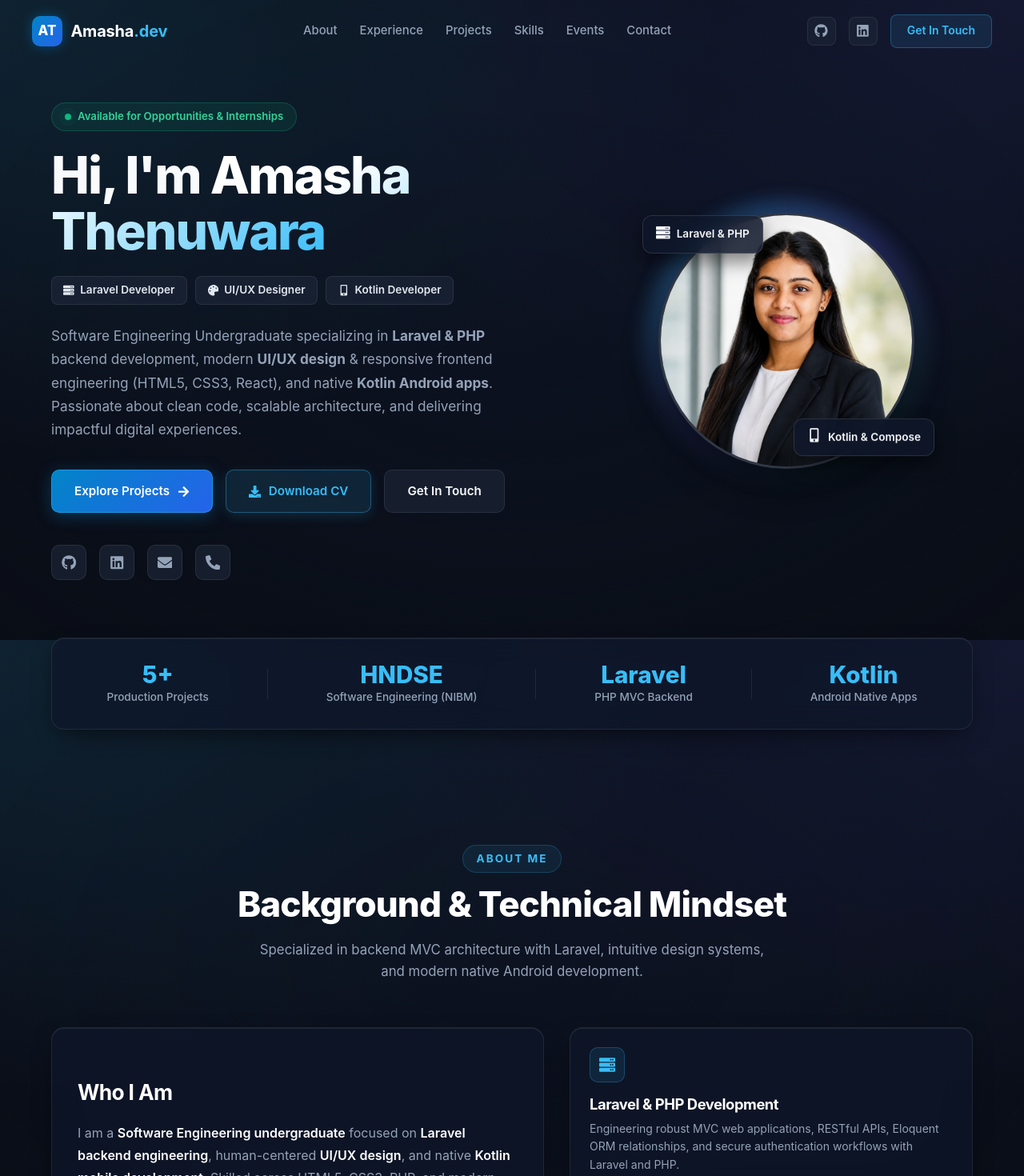
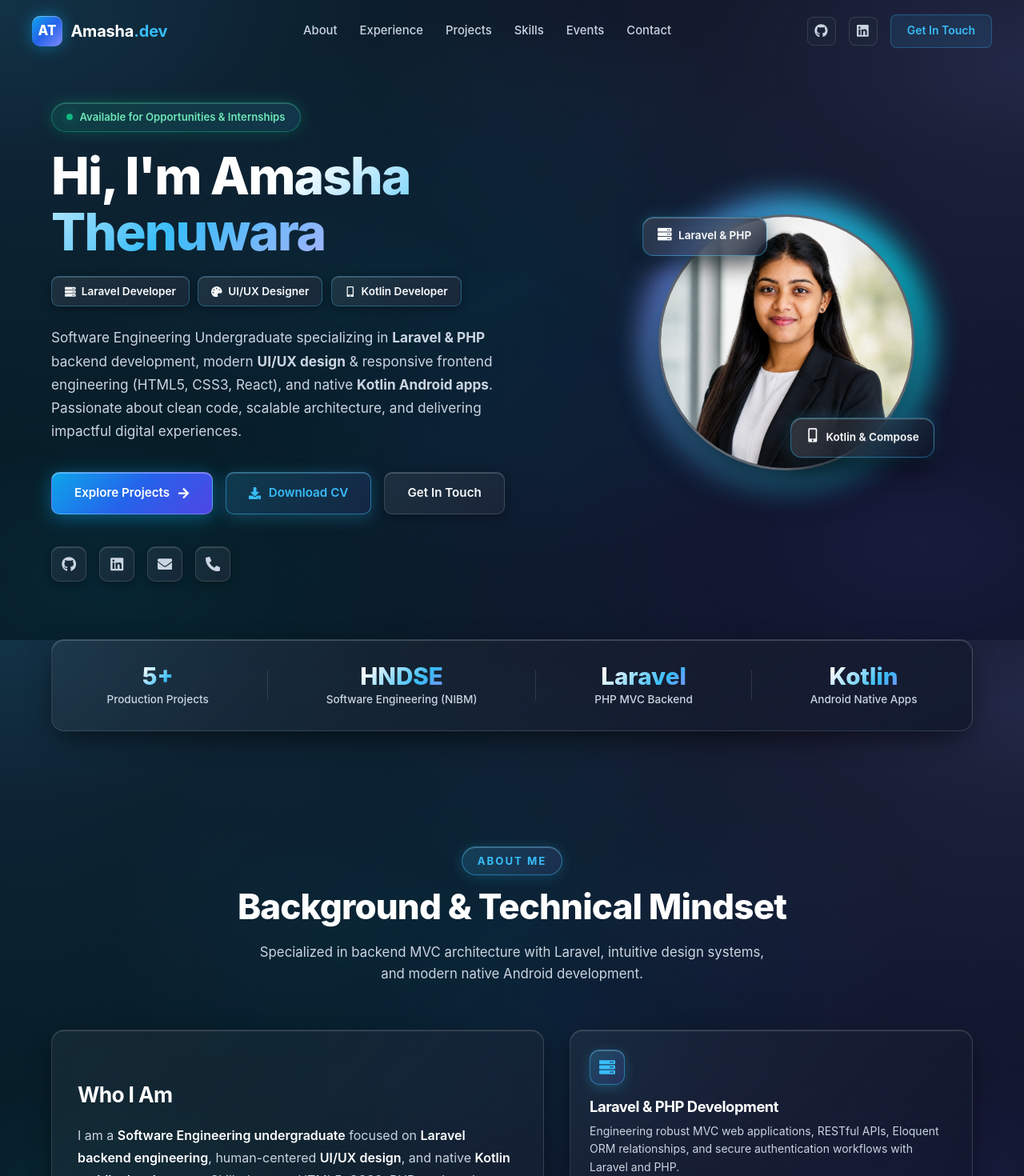
Before and after one commit to AmashaThenuwara/My_Portfolio, a React (Vite) app in the folder amasha-portfolio/: page / in a window 1280 px wide. Shown: the top 1470 px of the page at 80% size. Built offline with nearby package versions, Linux system fonts and the light colour scheme.

Commit message:
Elevate UI colors to luminous, shiny, and brighter aesthetic with crystal glass and ambient glowing aura

```diff
--- a/amasha-portfolio/src/components/About.css
+++ b/amasha-portfolio/src/components/About.css
@@ -77,12 +77,13 @@
   justify-content: center;
   width: 44px;
   height: 44px;
-  border-radius: 10px;
-  background: rgba(56, 189, 248, 0.1);
-  border: 1px solid rgba(56, 189, 248, 0.25);
-  color: var(--accent-cyan);
+  border-radius: 12px;
+  background: linear-gradient(135deg, rgba(56, 189, 248, 0.22) 0%, rgba(99, 102, 241, 0.18) 100%);
+  border: 1px solid rgba(56, 189, 248, 0.45);
+  color: #38bdf8;
   font-size: 1.25rem;
   margin-bottom: 1rem;
+  box-shadow: 0 4px 15px rgba(56, 189, 248, 0.25), inset 0 1px 0 rgba(255, 255, 255, 0.25);
 }
 
 .highlight-title {
--- a/amasha-portfolio/src/components/Hero.css
+++ b/amasha-portfolio/src/components/Hero.css
@@ -35,13 +35,22 @@
   display: inline-flex;
   align-items: center;
   gap: 0.45rem;
-  padding: 0.4rem 0.9rem;
-  background: rgba(30, 41, 59, 0.6);
-  border: 1px solid rgba(255, 255, 255, 0.08);
-  border-radius: 8px;
+  padding: 0.45rem 1rem;
+  background: linear-gradient(135deg, rgba(255, 255, 255, 0.08) 0%, rgba(30, 41, 59, 0.75) 100%);
+  border: 1px solid rgba(56, 189, 248, 0.35);
+  border-radius: 9px;
   font-size: 0.85rem;
   font-weight: 600;
-  color: #e2e8f0;
+  color: #f8fafc;
+  box-shadow: 0 2px 12px rgba(0, 0, 0, 0.4), inset 0 1px 0 rgba(255, 255, 255, 0.2);
+  transition: all 0.25s ease;
+}
+
+.role-tag:hover {
+  border-color: #38bdf8;
+  color: #ffffff;
+  box-shadow: 0 4px 18px rgba(56, 189, 248, 0.35), inset 0 1px 0 rgba(255, 255, 255, 0.3);
+  transform: translateY(-2px);
 }
 
 .hero-description {
@@ -68,20 +77,20 @@
   border-radius: 10px;
   font-weight: 600;
   font-size: 0.95rem;
-  color: var(--accent-cyan);
-  background: rgba(56, 189, 248, 0.12);
-  border: 1px solid rgba(56, 189, 248, 0.35);
-  box-shadow: 0 4px 15px rgba(56, 189, 248, 0.15);
+  color: #38bdf8;
+  background: linear-gradient(135deg, rgba(56, 189, 248, 0.18) 0%, rgba(99, 102, 241, 0.12) 100%);
+  border: 1px solid rgba(56, 189, 248, 0.5);
+  box-shadow: 0 4px 20px rgba(56, 189, 248, 0.25), inset 0 1px 0 rgba(255, 255, 255, 0.22);
   cursor: pointer;
   transition: all 0.25s ease;
   text-decoration: none;
 }
 
 .btn-download-cv:hover {
-  background: rgba(56, 189, 248, 0.25);
-  border-color: var(--accent-cyan);
+  background: linear-gradient(135deg, rgba(56, 189, 248, 0.32) 0%, rgba(99, 102, 241, 0.22) 100%);
+  border-color: #00f0ff;
   color: #ffffff;
-  box-shadow: 0 6px 25px rgba(56, 189, 248, 0.35);
+  box-shadow: 0 6px 30px rgba(56, 189, 248, 0.45), inset 0 1px 0 rgba(255, 255, 255, 0.4);
   transform: translateY(-2px);
 }
 
@@ -98,19 +107,20 @@
   width: 44px;
   height: 44px;
   border-radius: 10px;
-  background: rgba(30, 41, 59, 0.6);
-  border: 1px solid var(--border-subtle);
+  background: linear-gradient(135deg, rgba(255, 255, 255, 0.06) 0%, rgba(30, 41, 59, 0.7) 100%);
+  border: 1px solid rgba(255, 255, 255, 0.14);
   color: var(--text-secondary);
   font-size: 1.15rem;
+  box-shadow: 0 4px 12px rgba(0, 0, 0, 0.3), inset 0 1px 0 rgba(255, 255, 255, 0.15);
   transition: all 0.25s ease;
 }
 
 .social-icon-btn:hover {
   color: #ffffff;
-  background: rgba(56, 189, 248, 0.2);
+  background: linear-gradient(135deg, rgba(56, 189, 248, 0.25) 0%, rgba(99, 102, 241, 0.2) 100%);
   border-color: var(--accent-cyan);
   transform: translateY(-3px);
-  box-shadow: 0 6px 20px rgba(56, 189, 248, 0.25);
+  box-shadow: 0 6px 22px rgba(56, 189, 248, 0.35), inset 0 1px 0 rgba(255, 255, 255, 0.3);
 }
 
 /* Visual Profile Card */
@@ -128,21 +138,21 @@
 
 .profile-glow-ring {
   position: absolute;
-  top: -8px;
-  left: -8px;
-  right: -8px;
-  bottom: -8px;
+  top: -10px;
+  left: -10px;
+  right: -10px;
+  bottom: -10px;
   border-radius: 50%;
-  background: linear-gradient(135deg, rgba(56, 189, 248, 0.6), rgba(99, 102, 241, 0.4), rgba(16, 185, 129, 0.3));
-  filter: blur(14px);
-  opacity: 0.75;
+  background: conic-gradient(from 180deg at 50% 50%, #38bdf8 0deg, #818cf8 120deg, #00f0ff 240deg, #38bdf8 360deg);
+  filter: blur(20px);
+  opacity: 0.85;
   z-index: 1;
   animation: pulse-ring 6s ease-in-out infinite alternate;
 }
 
 @keyframes pulse-ring {
-  0% { transform: scale(0.98); opacity: 0.6; }
-  100% { transform: scale(1.02); opacity: 0.9; }
+  0% { transform: scale(0.98); opacity: 0.75; }
+  100% { transform: scale(1.04); opacity: 1; }
 }
 
 .profile-image-container {
@@ -152,9 +162,9 @@
   height: 100%;
   border-radius: 50%;
   overflow: hidden;
-  border: 3px solid rgba(255, 255, 255, 0.15);
+  border: 3px solid rgba(255, 255, 255, 0.35);
   background: #0d1424;
-  box-shadow: 0 20px 40px rgba(0, 0, 0, 0.8);
+  box-shadow: 0 20px 45px rgba(0, 0, 0, 0.8), 0 0 35px rgba(56, 189, 248, 0.35), inset 0 1px 2px rgba(255, 255, 255, 0.3);
 }
 
 .profile-img {
@@ -176,15 +186,15 @@
   display: inline-flex;
   align-items: center;
   gap: 0.5rem;
-  padding: 0.55rem 1rem;
-  background: rgba(15, 23, 42, 0.85);
-  backdrop-filter: blur(12px);
-  border: 1px solid rgba(255, 255, 255, 0.12);
-  border-radius: 12px;
-  box-shadow: 0 10px 25px rgba(0, 0, 0, 0.5);
+  padding: 0.6rem 1.15rem;
+  background: linear-gradient(135deg, rgba(255, 255, 255, 0.12) 0%, rgba(15, 23, 42, 0.9) 100%);
+  backdrop-filter: blur(16px);
+  border: 1px solid rgba(56, 189, 248, 0.45);
+  border-radius: 14px;
+  box-shadow: 0 12px 28px rgba(0, 0, 0, 0.6), 0 0 20px rgba(56, 189, 248, 0.25), inset 0 1px 1px rgba(255, 255, 255, 0.3);
   font-size: 0.85rem;
   font-weight: 600;
-  color: #f8fafc;
+  color: #ffffff;
   animation: float 5s ease-in-out infinite;
 }
 
@@ -216,11 +226,11 @@
   justify-content: space-around;
   margin-top: 4.5rem;
   padding: 1.75rem 2rem;
-  background: var(--surface-card);
-  backdrop-filter: blur(16px);
-  border: 1px solid var(--border-subtle);
+  background: linear-gradient(135deg, rgba(255, 255, 255, 0.05) 0%, rgba(15, 23, 42, 0.75) 100%);
+  backdrop-filter: blur(20px);
+  border: 1px solid rgba(255, 255, 255, 0.14);
   border-radius: 16px;
-  box-shadow: var(--shadow-card);
+  box-shadow: 0 12px 36px -10px rgba(0, 0, 0, 0.7), inset 0 1px 1px rgba(255, 255, 255, 0.22);
 }
 
 .metric-item {
@@ -234,7 +244,10 @@
   font-family: var(--font-heading);
   font-size: 1.85rem;
   font-weight: 800;
-  color: var(--accent-cyan);
+  background: linear-gradient(135deg, #ffffff 10%, #38bdf8 70%, #818cf8 100%);
+  -webkit-background-clip: text;
+  -webkit-text-fill-color: transparent;
+  background-clip: text;
   line-height: 1.2;
 }
 
@@ -247,7 +260,7 @@
 .metric-divider {
   width: 1px;
   height: 38px;
-  background: rgba(255, 255, 255, 0.08);
+  background: rgba(255, 255, 255, 0.12);
 }
 
 @media (max-width: 900px) {
--- a/amasha-portfolio/src/components/Navbar.css
+++ b/amasha-portfolio/src/components/Navbar.css
@@ -11,11 +11,11 @@
 
 .portfolio-navbar.scrolled {
   padding: 0.75rem 1.5rem;
-  background: rgba(9, 13, 22, 0.85);
-  backdrop-filter: blur(16px);
-  -webkit-backdrop-filter: blur(16px);
-  border-bottom: 1px solid rgba(255, 255, 255, 0.08);
-  box-shadow: 0 10px 30px -10px rgba(0, 0, 0, 0.7);
+  background: rgba(7, 11, 20, 0.85);
+  backdrop-filter: blur(20px);
+  -webkit-backdrop-filter: blur(20px);
+  border-bottom: 1px solid rgba(255, 255, 255, 0.12);
+  box-shadow: 0 10px 30px -10px rgba(0, 0, 0, 0.8), inset 0 -1px 0 rgba(56, 189, 248, 0.2);
 }
 
 .navbar-container {
@@ -40,12 +40,12 @@
   width: 38px;
   height: 38px;
   border-radius: 10px;
-  background: linear-gradient(135deg, #0284c7 0%, #2563eb 100%);
+  background: linear-gradient(135deg, #0ea5e9 0%, #2563eb 50%, #818cf8 100%);
   color: #ffffff;
   font-family: var(--font-heading);
   font-weight: 800;
   font-size: 1.05rem;
-  box-shadow: 0 0 15px rgba(2, 132, 199, 0.4);
+  box-shadow: 0 0 20px rgba(14, 165, 233, 0.5), inset 0 1px 1px rgba(255, 255, 255, 0.4);
 }
 
 .brand-name {
--- a/amasha-portfolio/src/index.css
+++ b/amasha-portfolio/src/index.css
@@ -14,30 +14,32 @@
   --font-mono: var(--font-sf-mono);
   --font-serif: var(--font-new-york);
 
-  --bg-color: #090d16;
-  --bg-secondary: #0f172a;
+  /* Luminous, Vibrant Color System */
+  --bg-color: #070b14;
+  --bg-secondary: #0d1527;
   --surface-card: rgba(15, 23, 42, 0.72);
-  --surface-card-hover: rgba(30, 41, 59, 0.85);
+  --surface-card-hover: rgba(22, 33, 58, 0.85);
   --surface-light: rgba(30, 41, 59, 0.6);
 
   --accent-cyan: #38bdf8;
+  --accent-cyan-bright: #00f0ff;
   --accent-blue: #3b82f6;
-  --accent-indigo: #6366f1;
+  --accent-indigo: #818cf8;
   --accent-emerald: #10b981;
 
-  --text-main: #f8fafc;
-  --text-secondary: #94a3b8;
-  --text-muted: #64748b;
+  --text-main: #ffffff;
+  --text-secondary: #cbd5e1;
+  --text-muted: #94a3b8;
 
-  --border-subtle: rgba(255, 255, 255, 0.08);
-  --border-glow: rgba(56, 189, 248, 0.35);
-  --shadow-card: 0 10px 30px -10px rgba(0, 0, 0, 0.7), inset 0 1px 0 rgba(255, 255, 255, 0.08);
-  --shadow-glow: 0 0 20px rgba(56, 189, 248, 0.18);
+  --border-subtle: rgba(255, 255, 255, 0.12);
+  --border-glow: rgba(56, 189, 248, 0.5);
+  --shadow-card: 0 12px 32px -8px rgba(0, 0, 0, 0.65), inset 0 1px 1px rgba(255, 255, 255, 0.18);
+  --shadow-glow: 0 0 28px rgba(56, 189, 248, 0.3);
 
-  --glass-bg: rgba(15, 23, 42, 0.75);
-  --glass-border: rgba(255, 255, 255, 0.1);
-  --shadow-neon: 0 10px 30px rgba(0, 0, 0, 0.8), inset 0 1px 1px rgba(56, 189, 248, 0.3);
-  --accent-neon: #38bdf8;
+  --glass-bg: linear-gradient(135deg, rgba(255, 255, 255, 0.06) 0%, rgba(15, 23, 42, 0.75) 100%);
+  --glass-border: rgba(255, 255, 255, 0.15);
+  --shadow-neon: 0 10px 30px rgba(0, 0, 0, 0.8), inset 0 1px 1px rgba(56, 189, 248, 0.45);
+  --accent-neon: #00f0ff;
   --accent-deep: #1d4ed8;
 }
 
@@ -55,9 +57,11 @@ body {
   font-family: var(--font-sans);
   background-color: var(--bg-color);
   background-image:
-    radial-gradient(at 0% 0%, rgba(56, 189, 248, 0.12) 0px, transparent 50%),
-    radial-gradient(at 100% 0%, rgba(99, 102, 241, 0.12) 0px, transparent 50%),
-    radial-gradient(at 50% 50%, rgba(15, 23, 42, 0.5) 0px, transparent 100%);
+    radial-gradient(at 0% 0%, rgba(56, 189, 248, 0.22) 0px, transparent 50%),
+    radial-gradient(at 100% 10%, rgba(129, 140, 248, 0.22) 0px, transparent 45%),
+    radial-gradient(at 50% 45%, rgba(14, 165, 233, 0.14) 0px, transparent 55%),
+    radial-gradient(at 90% 85%, rgba(99, 102, 241, 0.18) 0px, transparent 50%),
+    radial-gradient(at 10% 90%, rgba(6, 182, 212, 0.16) 0px, transparent 50%);
   background-attachment: fixed;
   color: var(--text-main);
   line-height: 1.6;
@@ -134,16 +138,17 @@ blockquote {
 
 .section-subtitle {
   display: inline-block;
-  font-size: 0.85rem;
+  font-size: 0.825rem;
   font-weight: 700;
   text-transform: uppercase;
   letter-spacing: 0.15em;
-  color: var(--accent-cyan);
+  color: #38bdf8;
   margin-bottom: 0.75rem;
-  padding: 0.35rem 1rem;
-  background: rgba(56, 189, 248, 0.08);
-  border: 1px solid rgba(56, 189, 248, 0.2);
+  padding: 0.4rem 1.15rem;
+  background: linear-gradient(135deg, rgba(56, 189, 248, 0.18) 0%, rgba(129, 140, 248, 0.12) 100%);
+  border: 1px solid rgba(56, 189, 248, 0.45);
   border-radius: 9999px;
+  box-shadow: 0 2px 16px rgba(56, 189, 248, 0.22), inset 0 1px 0 rgba(255, 255, 255, 0.25);
 }
 
 .section-title {
@@ -164,14 +169,14 @@ blockquote {
 
 /* Text Gradients */
 .text-gradient {
-  background: linear-gradient(135deg, #ffffff 30%, #38bdf8 100%);
+  background: linear-gradient(135deg, #ffffff 20%, #38bdf8 65%, #a5b4fc 100%);
   -webkit-background-clip: text;
   -webkit-text-fill-color: transparent;
   background-clip: text;
 }
 
 .text-gradient-cyan {
-  background: linear-gradient(135deg, #38bdf8 0%, #3b82f6 100%);
+  background: linear-gradient(135deg, #00f0ff 0%, #38bdf8 50%, #818cf8 100%);
   -webkit-background-clip: text;
   -webkit-text-fill-color: transparent;
   background-clip: text;
@@ -187,7 +192,7 @@ blockquote {
 
 /* Glass Panels */
 .glass-panel {
-  background: var(--surface-card);
+  background: linear-gradient(135deg, rgba(255, 255, 255, 0.05) 0%, rgba(15, 23, 42, 0.72) 100%);
   backdrop-filter: blur(20px);
   -webkit-backdrop-filter: blur(20px);
   border: 1px solid var(--border-subtle);
@@ -199,7 +204,7 @@ blockquote {
 
 .glass-panel:hover {
   border-color: var(--border-glow);
-  box-shadow: 0 18px 45px -15px rgba(0, 0, 0, 0.85), inset 0 1px 0 rgba(255, 255, 255, 0.14), var(--shadow-glow);
+  box-shadow: 0 18px 45px -15px rgba(0, 0, 0, 0.85), inset 0 1px 1px rgba(255, 255, 255, 0.28), var(--shadow-glow);
   transform: translateY(-4px);
 }
 
@@ -214,18 +219,18 @@ blockquote {
   font-weight: 600;
   font-size: 0.95rem;
   color: #ffffff;
-  background: linear-gradient(135deg, #0284c7 0%, #2563eb 100%);
-  border: 1px solid rgba(56, 189, 248, 0.4);
-  box-shadow: 0 4px 20px rgba(2, 132, 199, 0.35);
+  background: linear-gradient(135deg, #0ea5e9 0%, #2563eb 50%, #4f46e5 100%);
+  border: 1px solid rgba(255, 255, 255, 0.25);
+  box-shadow: 0 4px 22px rgba(14, 165, 233, 0.45), inset 0 1px 0 rgba(255, 255, 255, 0.35);
   cursor: pointer;
   transition: all 0.25s ease;
   text-decoration: none;
 }
 
 .btn-primary:hover {
-  background: linear-gradient(135deg, #0369a1 0%, #1d4ed8 100%);
-  border-color: var(--accent-cyan);
-  box-shadow: 0 6px 25px rgba(2, 132, 199, 0.5);
+  background: linear-gradient(135deg, #0284c7 0%, #1d4ed8 50%, #4338ca 100%);
+  border-color: #38bdf8;
+  box-shadow: 0 6px 30px rgba(14, 165, 233, 0.65), inset 0 1px 0 rgba(255, 255, 255, 0.5);
   transform: translateY(-2px);
 }
 
@@ -238,19 +243,21 @@ blockquote {
   border-radius: 10px;
   font-weight: 600;
   font-size: 0.95rem;
-  color: var(--text-main);
-  background: rgba(30, 41, 59, 0.6);
-  border: 1px solid var(--border-subtle);
+  color: #f8fafc;
+  background: linear-gradient(135deg, rgba(255, 255, 255, 0.08) 0%, rgba(30, 41, 59, 0.7) 100%);
+  border: 1px solid rgba(255, 255, 255, 0.15);
   cursor: pointer;
   transition: all 0.25s ease;
   text-decoration: none;
-  backdrop-filter: blur(8px);
+  backdrop-filter: blur(12px);
+  box-shadow: 0 4px 15px rgba(0, 0, 0, 0.3), inset 0 1px 0 rgba(255, 255, 255, 0.2);
 }
 
 .btn-secondary:hover {
-  background: rgba(51, 65, 85, 0.8);
-  border-color: rgba(255, 255, 255, 0.2);
+  background: linear-gradient(135deg, rgba(255, 255, 255, 0.14) 0%, rgba(51, 65, 85, 0.8) 100%);
+  border-color: rgba(56, 189, 248, 0.4);
   color: #ffffff;
+  box-shadow: 0 6px 22px rgba(56, 189, 248, 0.25), inset 0 1px 0 rgba(255, 255, 255, 0.3);
   transform: translateY(-2px);
 }
 
@@ -259,13 +266,14 @@ blockquote {
   display: inline-flex;
   align-items: center;
   gap: 0.5rem;
-  padding: 0.4rem 1rem;
-  background: rgba(16, 185, 129, 0.1);
-  border: 1px solid rgba(16, 185, 129, 0.25);
+  padding: 0.42rem 1.15rem;
+  background: linear-gradient(135deg, rgba(16, 185, 129, 0.16) 0%, rgba(56, 189, 248, 0.12) 100%);
+  border: 1px solid rgba(16, 185, 129, 0.45);
   border-radius: 9999px;
   font-size: 0.825rem;
   font-weight: 600;
-  color: #34d399;
+  color: #6ee7b7;
+  box-shadow: 0 0 18px rgba(16, 185, 129, 0.25), inset 0 1px 0 rgba(255, 255, 255, 0.2);
 }
 
 .status-dot {
@@ -288,20 +296,23 @@ blockquote {
   display: inline-flex;
   align-items: center;
   gap: 0.35rem;
-  padding: 0.35rem 0.75rem;
-  background: rgba(30, 41, 59, 0.8);
-  border: 1px solid rgba(255, 255, 255, 0.08);
-  border-radius: 6px;
-  font-size: 0.8rem;
+  padding: 0.38rem 0.8rem;
+  background: linear-gradient(135deg, rgba(56, 189, 248, 0.1) 0%, rgba(99, 102, 241, 0.08) 100%);
+  border: 1px solid rgba(56, 189, 248, 0.32);
+  border-radius: 8px;
+  font-size: 0.825rem;
   font-weight: 500;
-  color: #cbd5e1;
-  transition: all 0.2s ease;
+  color: #e2e8f0;
+  box-shadow: 0 2px 8px rgba(0, 0, 0, 0.3), inset 0 1px 0 rgba(255, 255, 255, 0.15);
+  transition: all 0.25s ease;
 }
 
 .tech-badge:hover, .skill-tag:hover {
-  background: rgba(56, 189, 248, 0.15);
-  border-color: rgba(56, 189, 248, 0.3);
-  color: var(--accent-cyan);
+  background: linear-gradient(135deg, rgba(56, 189, 248, 0.25) 0%, rgba(99, 102, 241, 0.2) 100%);
+  border-color: #38bdf8;
+  color: #ffffff;
+  box-shadow: 0 4px 16px rgba(56, 189, 248, 0.35), inset 0 1px 0 rgba(255, 255, 255, 0.3);
+  transform: translateY(-1px);
 }
 
 /* Legacy Support for Pillars & Journey circles */
```
Also changed, not shown: amasha-portfolio/src/components/Contact.css (+25 -20 lines), amasha-portfolio/src/components/Experience.css (+7 -7 lines), amasha-portfolio/src/components/Projects.css (+15 -12 lines), amasha-portfolio/src/components/Skills.css (+23 -10 lines).
